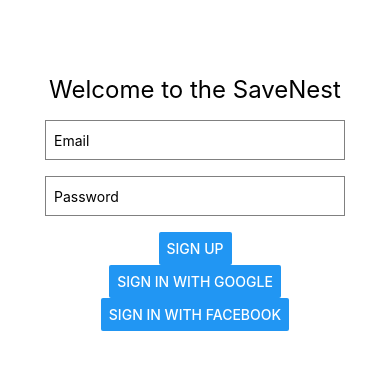
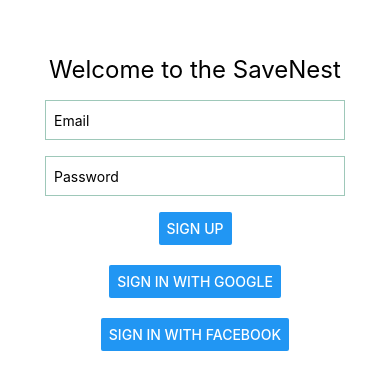
Before and after one commit to dumiya123/SDGP_Group_41_Boolean_Autocrats, a React Native app in the folder front-end/: screen / in a window 390 px wide. Shown: the part 219-608 px from the top of the page. Built offline with nearby package versions, Linux system fonts and the light colour scheme.

Commit message:
Update UI styling and add comments. (Dumindu Gamage)

```diff
--- a/front-end/App.js
+++ b/front-end/App.js
@@ -9,7 +9,7 @@ import SignupScreen from './pages/sign-up-page/signUp';   //Importing the SignUp
 export default function App() {
   return (
     // Main container view with flex styling
-    <View style={{ flex: 1, justifyContent: 'center', alignItems: 'center' }}>
+    <View style={{ flex: 1, justifyContent: 'center', alignItems: 'center' ,backgroundColor:191919}}>
       {/* Render the SignUpScreen component */}
       <SignupScreen />
     </View>
--- a/front-end/pages/sign-up-page/signUp.js
+++ b/front-end/pages/sign-up-page/signUp.js
@@ -1,29 +1,27 @@
 // Import necessary modules from the 'react' and 'react-native' libraries
-
 import React, { useState } from 'react';
 import { View, Text, TextInput, Button, StyleSheet } from 'react-native';
 
 // Define the SignUp functional component.
-
 const SignupScreen = () => {
-    // State variables to hold email and password using the 'useState' hook
+  // State variables to hold email and password using the 'useState' hook
   const [email, setEmail] = useState('');
   const [password, setPassword] = useState('');
 
   // create a function to handle signup
-
   const handleSignup = () => {
     // Implement signup logic here, e.g., send data to a backend API
     console.log('Email:', email);
     console.log('Password:', password);
-    // You can add  API call or authentication logic here
+    // You can add API call or authentication logic here
   };
 
-  //render the UI for SignUp Screen
+  // render the UI for SignUp Screen
+  const Spacer = ({ size }) => <View style={{ width: 100, height: 20 }} />;
 
   return (
     <View style={styles.container}>
-        {/*Display a welcome message.*/ }
+      {/* Display a welcome message. */}
       <Text style={styles.title}>Welcome to the SaveNest</Text>
       {/* TextInput for entering email */}
       <TextInput
@@ -39,7 +37,9 @@ const SignupScreen = () => {
         onChangeText={(text) => setPassword(text)}
       />
       <Button title="Sign Up" onPress={handleSignup} />
+      <Spacer size={100} />
       <Button title="Sign in with Google" onPress={handleSignup} />
+      <Spacer size={100} />
       <Button title="Sign in with Facebook" onPress={handleSignup} />
     </View>
   );
@@ -50,19 +50,27 @@ const styles = StyleSheet.create({
     flex: 1,
     justifyContent: 'center',
     alignItems: 'center',
+    flexDirection: 'column',
+
   },
+
   title: {
     fontSize: 24,
     marginBottom: 16,
   },
+
   input: {
     height: 40,
     width: 300,
-    borderColor: 'gray',
+    borderColor: '#9EC8B9',
     borderWidth: 1,
     marginBottom: 16,
     paddingLeft: 8,
   },
+
+  button: {
+    width: 80, // Set the desired width for all buttons
+  },
 });
 
 export default SignupScreen;
```
